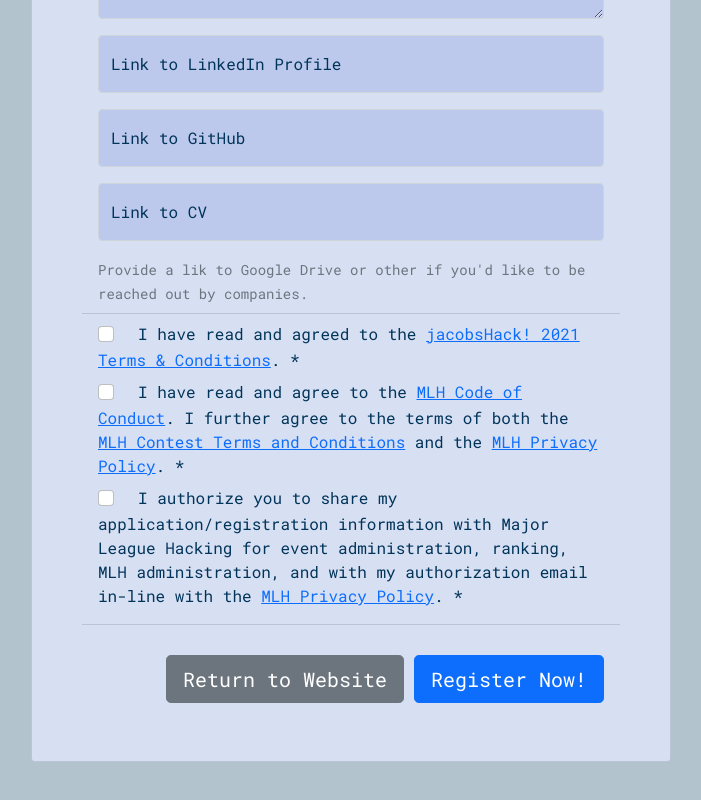
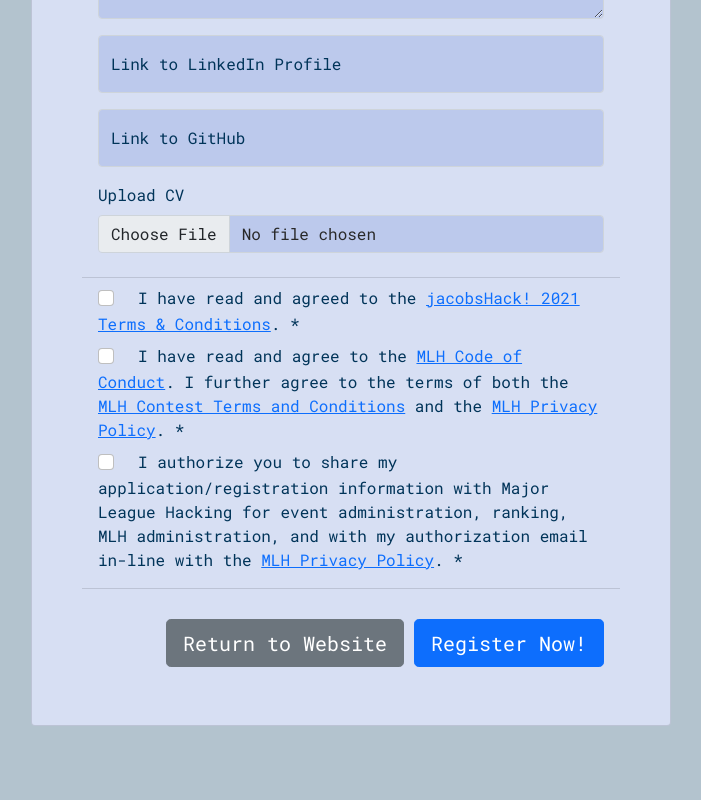
Before and after one commit to jacobs-hack/registration-portal-2021, a React (Create React App) app in the folder client/: page / in a window 1280 px wide. Shown: the part 3692-4492 px from the top of the page, without its empty margins (289-990 px from the left). After the commit the page ends 4468 px from the top, so only its background shows below. Built offline with nearby package versions, Linux system fonts and the light colour scheme.

Commit message:
Add CV field

```diff
--- a/client/src/App.js
+++ b/client/src/App.js
@@ -552,12 +552,17 @@ class App extends React.Component {
                       <Form.Control type="text" placeholder="GitHub" name="github" value={this.state.formData.github} onChange={this.inputChanged} />
                     </FloatingLabel>
 
-                    <FloatingLabel label="Link to CV" className="mb-3">
+                    <Form.Group controlId="formFile" className="mb-3">
+                      <Form.Label>Upload CV</Form.Label>
+                      <Form.Control type="file" name="cvlink" value={this.state.formData.cvlink} onChange={this.inputChanged}/>
+                    </Form.Group>
+
+                    {/* <FloatingLabel label="Link to CV" className="mb-3">
                       <Form.Control type="text" placeholder="CV" name="cvlink" value={this.state.formData.cvlink} onChange={this.inputChanged} />
                     </FloatingLabel>
                     <Form.Text className="text-muted">
                       Provide a lik to Google Drive or other if you'd like to be reached out by companies.
-                    </Form.Text>
+                    </Form.Text> */}
                   </ListGroup.Item>
 
                   <ListGroup.Item>
```
